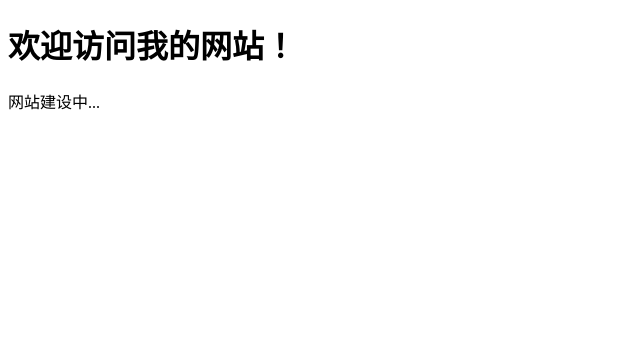
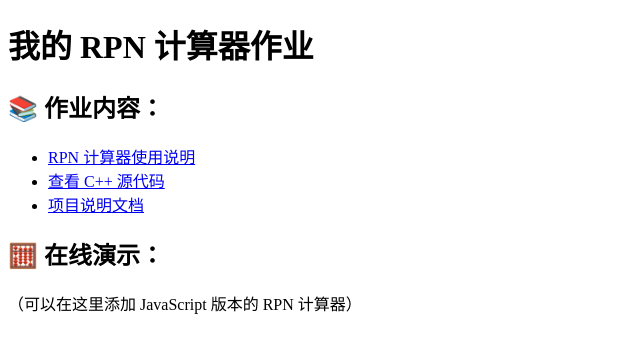
Before and after one commit to songyayiyi-wq/rpn-calculator, a plain HTML site: page index.html in a window 1280 px wide. Shown: the whole page, without its empty margins (0-640 px from the left). Drawn offline with Linux system fonts and the light colour scheme.

Commit message:
index.html

```diff
--- a/index.html
+++ b/index.html
@@ -1,10 +1,19 @@
 <!DOCTYPE html>
 <html>
 <head>
-    <title>我的网站</title>
+    <title>RPN Calculator 作业</title>
 </head>
 <body>
-    <h1>欢迎访问我的网站！</h1>
-    <p>网站建设中...</p>
+    <h1>我的 RPN 计算器作业</h1>
+
+   <h2>📚 作业内容：</h2>
+    <ul>
+        <li><a href="rpn_manual.html">RPN 计算器使用说明</a></li>
+        <li><a href="rpn_calc.cpp">查看 C++ 源代码</a></li>
+        <li><a href="README.md">项目说明文档</a></li>
+    </ul>
+
+    <h2>🧮 在线演示：</h2>
+    <p>（可以在这里添加 JavaScript 版本的 RPN 计算器）</p>
 </body>
 </html>
```
